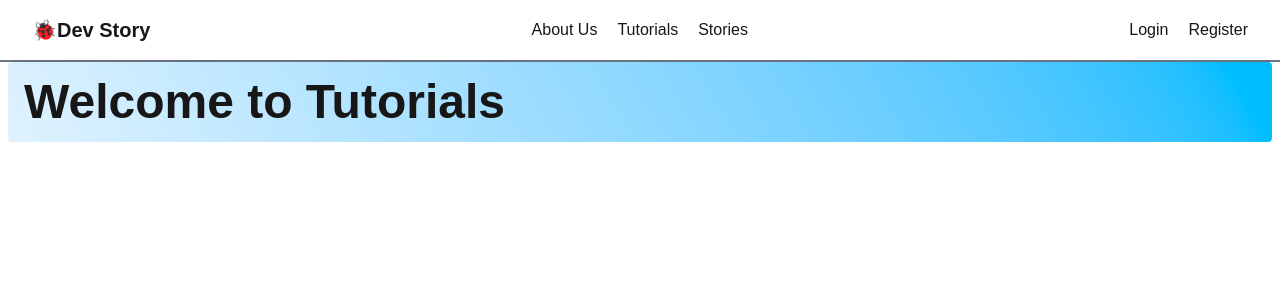
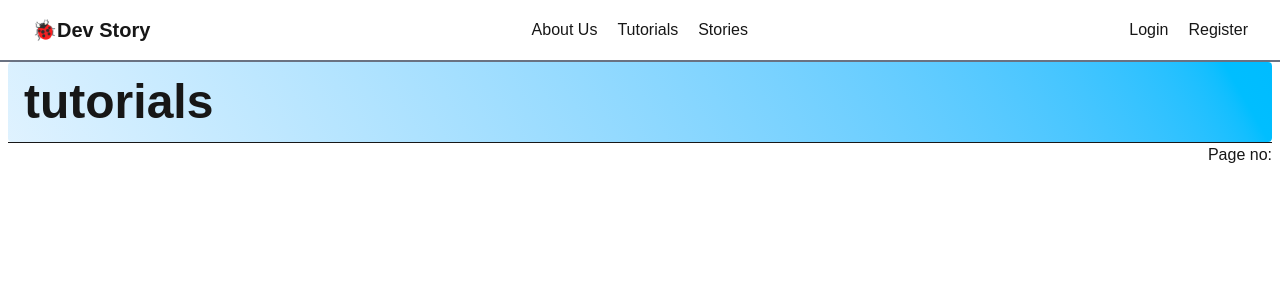
Before and after one commit to Hlamong55/Hello-Next.Js, a Next.js app: page /tutorials in a window 1280 px wide. Shown: the top 300 px of the page. Built offline with nearby package versions, Linux system fonts and the light colour scheme.

Commit message:
implement all segments in a complex route

```diff
--- a/src/app/(auth)/layout.jsx
+++ b/src/app/(auth)/layout.jsx
@@ -2,13 +2,13 @@
 
 const AuthLayout = ({ children }) => {
     return (
-        <div className='flex gap-5 '>
+        <div className='flex gap-5 min-h-screen'>
             <div className='flex-2'>
                 {children}
             </div>
 
-            <div className='flex-1 min-h-screen bg-blue-700 p-5'>
-                <h2 className='text-5xl font-bold  text-white'>Welcome for Authentication</h2>
+            <div className='flex-1 flex justify-center items-center bg-blue-700 p-5'>
+                <h2 className='text-5xl text-center font-bold  text-white'>Welcome for Authentication</h2>
             </div>
         </div>
     );
--- /dev/null
+++ b/src/app/tutorials/[[...slug]]/page.jsx
@@ -0,0 +1,22 @@
+import Title from '@/components/Title';
+import React from 'react';
+
+const TutorialPage = async ({ params }) => {
+
+    const { slug } = await params;
+    const [ technology, topic, ,page_no, subject ] = slug || [];
+
+    return (
+        <div>
+            <Title>{technology} tutorials</Title>
+            <h2>{topic}</h2>  <hr />
+
+            <div className='flex justify-between'>
+                <h3 className='font-bold'>{subject}</h3>
+                <p>Page no: {page_no}</p>
+            </div>
+        </div>
+    );
+};
+
+export default TutorialPage;
--- a/src/app/tutorials/page.jsx
+++ /dev/null
@@ -1,12 +0,0 @@
-import Title from '@/components/Title';
-import React from 'react';
-
-const Tutorials = () => {
-    return (
-        <div>
-            <Title>Welcome to Tutorials</Title>
-        </div>
-    );
-};
-
-export default Tutorials;
```
